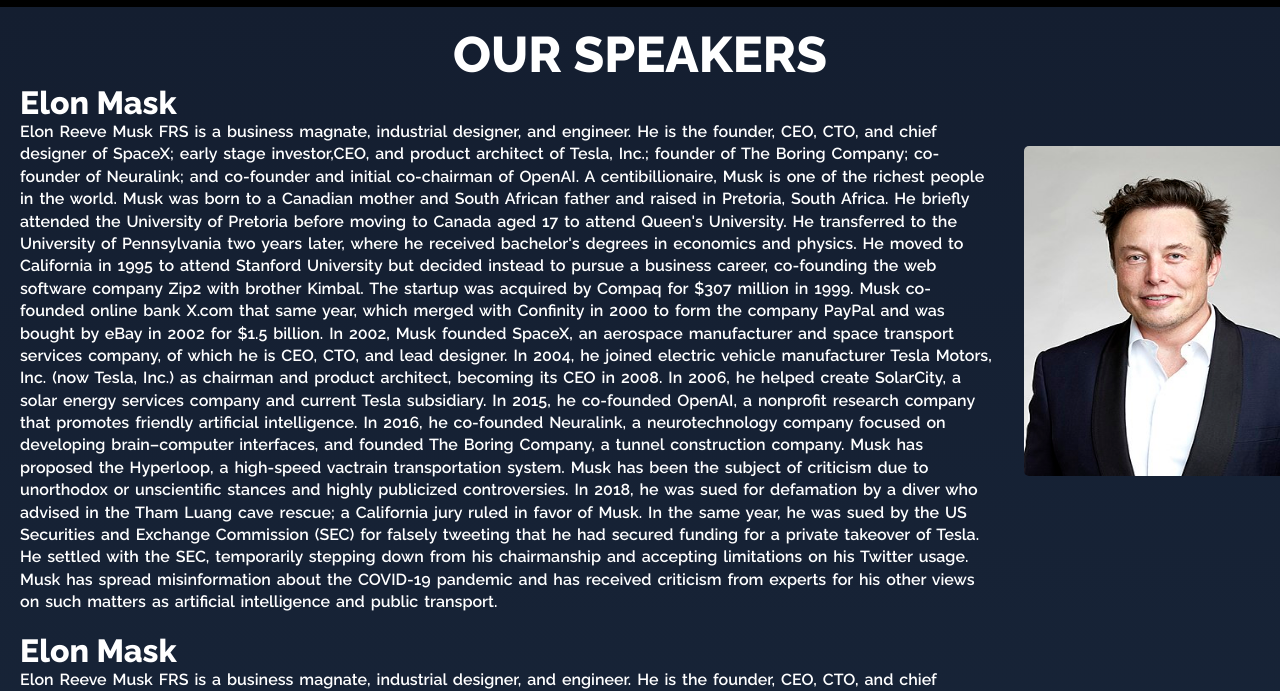
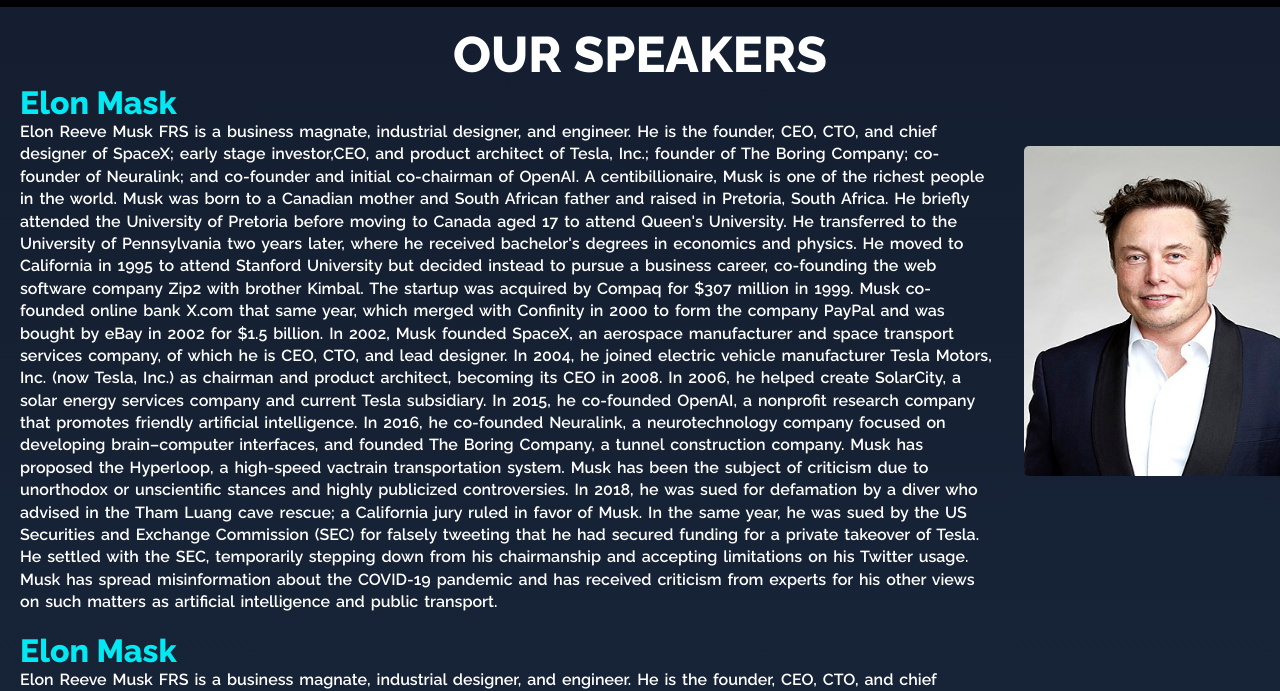
Before and after one commit to ambujraj2001/Space-Expo, a plain HTML site: page html/speaker.html in a window 1280 px wide. Shown: the part 67-758 px from the top of the page. Drawn offline with Linux system fonts and the light colour scheme.

Commit message:
Update speaker.css

```diff
--- a/css/speaker.css
+++ b/css/speaker.css
@@ -38,11 +38,12 @@
 .speaker-name {
   margin-left: 20px;
   font-family: "Raleway", sans-serif;
-  color: white;
+
+   color: #03e9f4;
 }
 
 .speaker-name:hover {
-  color: #03e9f4;
+  color: white;
 }
 
 .speaker-image {
```
